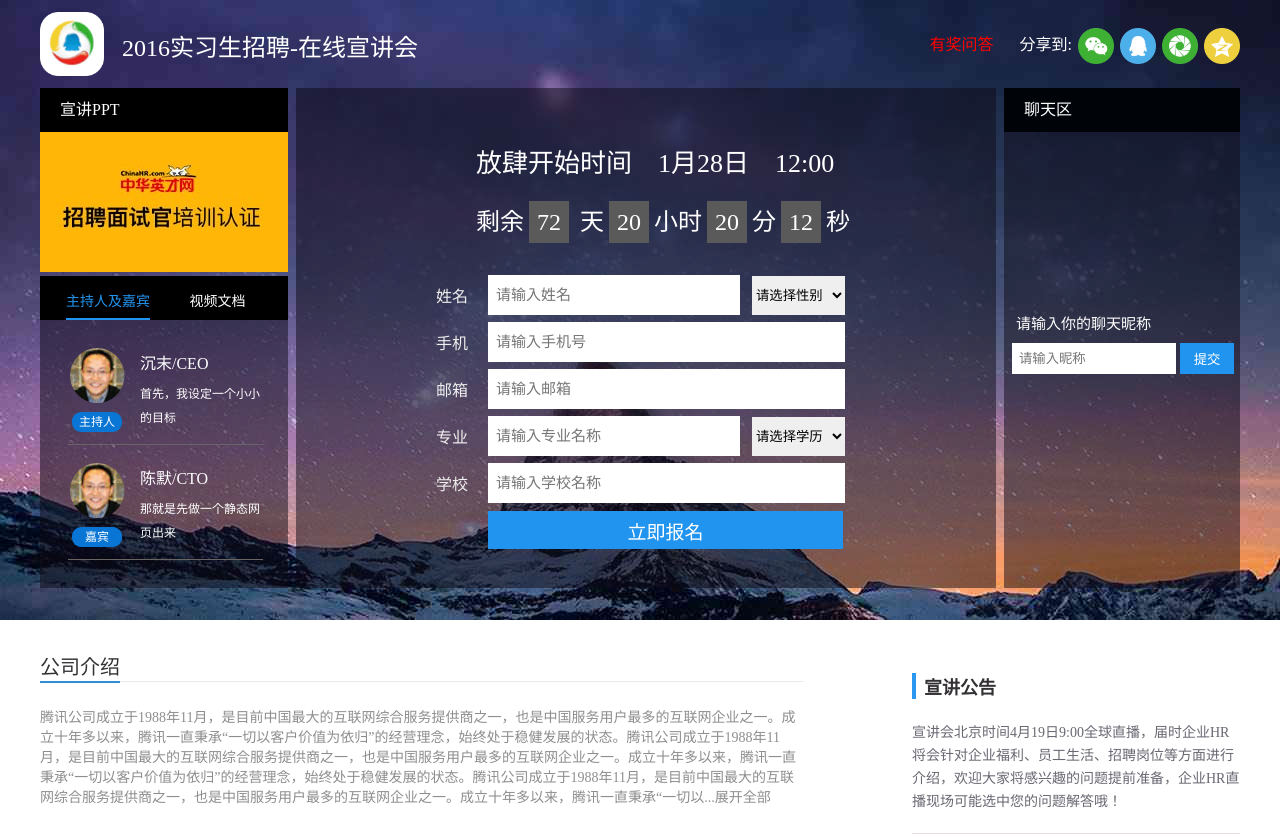
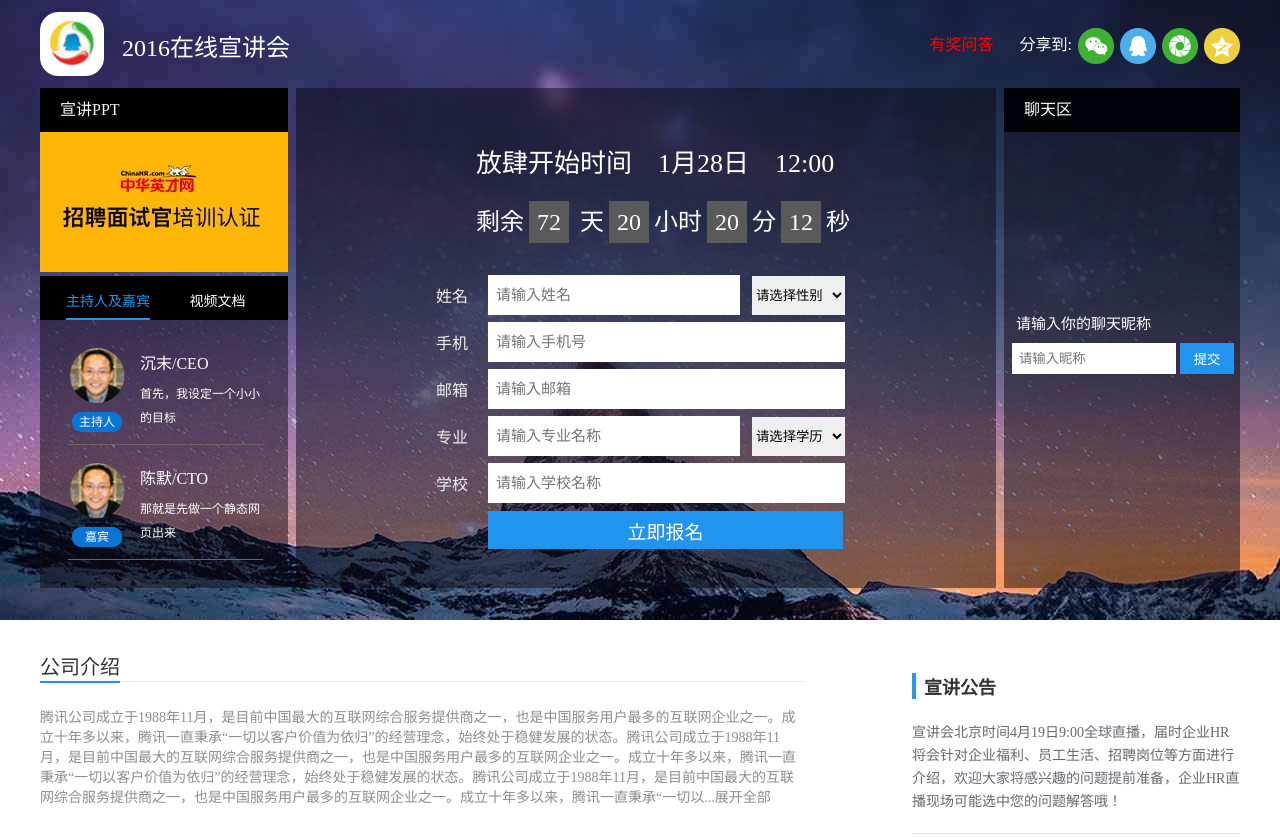
Before and after one commit to chenjycm/cm, a plain HTML site: page index.html in a window 1280 px wide. Shown: the top 837 px of the page. Drawn offline with nearby package versions, Linux system fonts and the light colour scheme; no server answers.

Commit message:
test remote git pull

```diff
--- a/index.html
+++ b/index.html
@@ -13,7 +13,7 @@
    <div class="page">
       <div class="top"><!--顶部显示-->
 	      <div class="lgo"><img src="./image/logo.png"/></div> <!--顶部logo-->
-		  <div class="title1"><span>2016实习生招聘-在线宣讲会</span></div>
+		  <div class="title1"><span>2016在线宣讲会</span></div>
 		  <div class="share"><!--将右边的一串放入一个div-->
 			<a href="http://www.baidu.com">有奖问答</a>
 			<span>分享到:</span>
```
